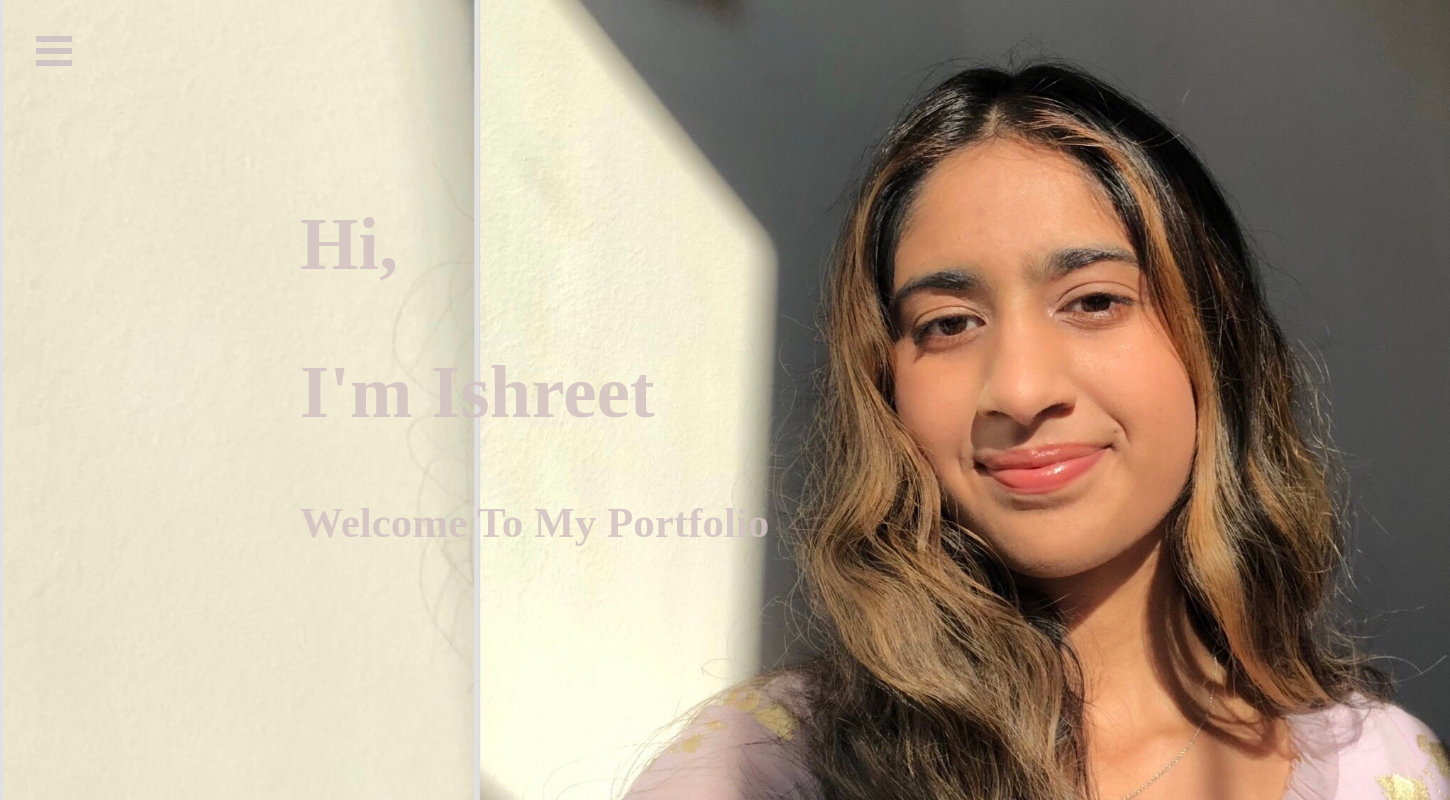
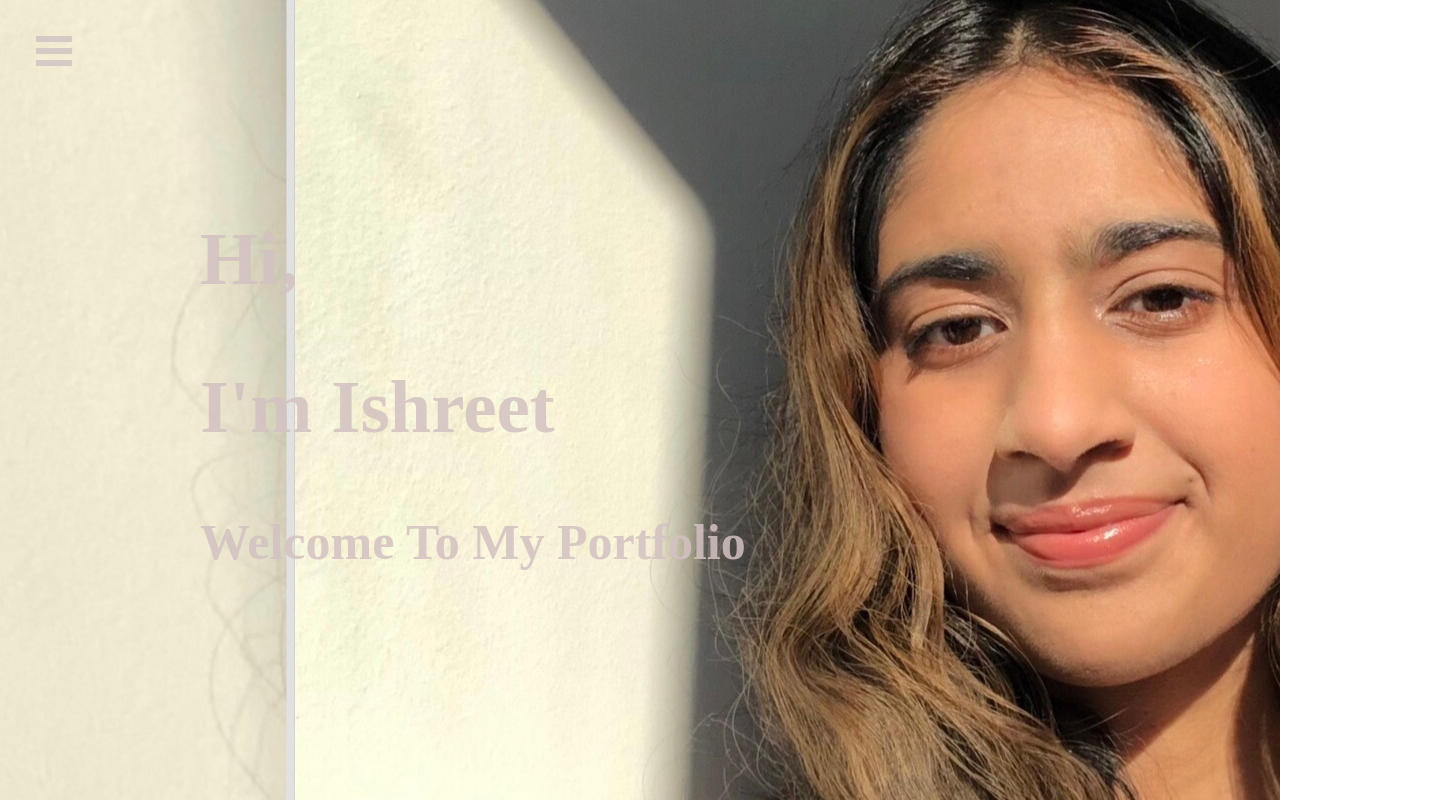
Before and after one commit to IshreetG/Portfolio-Website, a React (Create React App) app: page / in a window 1280 px wide. Shown: the top 800 px of the page, 1450 px wide, since content can reach past the window. Built offline with nearby package versions, Linux system fonts and the light colour scheme.

Commit message:
changes2

```diff
--- a/src/App.css
+++ b/src/App.css
@@ -5,7 +5,7 @@ body {
 h1 {
   text-align: left;
   margin-top: 200px;
-  margin-left: 300px;
+  margin-left: 200px;
   font-family: Didot, serif;
   font-size: 75px;
   color:#d3c1c1da;;
@@ -16,7 +16,7 @@ h1 {
 }
 h2 {
   text-align: left;
-  margin-left: 300px;
+  margin-left: 200px;
   font-family: Didot, serif;
   font-size: 75px;
   color:#d3c1c1da;
@@ -26,9 +26,9 @@ h2 {
 }
 h3 {
   text-align: left;
-  margin-left: 300px;
+  margin-left: 200px;
   font-family: Didot, serif;
-  font-size: 43px;
+  font-size: 50px;
   color:#d3c1c1da;
   font-weight: bolder;
   animation: fadeIn 3s;
@@ -70,18 +70,14 @@ h5 {
 }
 #App {
   font-family: sans-serif;
-  height: 100vh;
-  background-color:white;
+  /*height: 100vh;
+  background-color:white; */
 }
-#container {
-  height: 1px;
-  width: 1px;
-}
-.fitting-image {
- width: 1450px;
-  height: 820px;
-  object-fit: cover;
-  margin-left: 0;
+.mainishreet {
+  background-image: url("./Images/ishreet1.jpg");
+  min-height: 900px;
+  background-image: cover;
+  background-position: center;
 
 }
 #author {
@@ -231,6 +227,12 @@ h6 {
   color: #000000;
 
 }
+.border1 {
+  background-color: transparent;
+  font-size:25px;
+  color: #000000;
+
+}
 #tex1 {
   color: #777;
   background-color:white;
@@ -272,6 +274,22 @@ h6 {
 
 .caption span.border {
   background-color: rgb(255, 255, 255);
+  color: rgb(2, 2, 2);
+  padding: 18px;
+  font-size: 45px;
+  letter-spacing: 10px;
+  font-family: Didot, serif;
+}
+
+.caption1 {
+  position: absolute;
+  left: 0;
+  top: 2%;
+  width: 100%;
+  text-align: left;
+}
+
+.caption1 span.border {
   color: rgb(2, 2, 2);
   padding: 18px;
   font-size: 45px;
--- a/src/Pages/Home.js
+++ b/src/Pages/Home.js
@@ -1,20 +1,24 @@
 import React from 'react';
-import Sidebar from '../sidebar';
-import ishreet from '../Images/ishreet1.jpg';
+//import Sidebar from '../sidebar';
+//import ishreet from '../Images/ishreet1.jpg';
 import '../App.css';
 
 function Home() {
     return (
-        <div id="App">
-      <div id = "container">
-      <img class="fitting-image" src={ishreet} alt = "Ishreet " />
-      </div>
-      <Sidebar/>
-        <div id= "titlebox">
-        <h1>Hi,</h1>
-        <h2>I'm Ishreet</h2>
-        <h3> Welcome To My Portfolio </h3>
-        </div>
+        //<div id="App">
+        <div>
+          <div class="mainishreet">
+            <div class="caption1">
+              <span class="border1">
+                <h1>Hi,</h1>
+                <h2>I'm Ishreet</h2>
+                <h3> Welcome To My Portfolio </h3>
+
+
+  </span>
+  </div>
+</div>
+
     </div>
 
 
```
